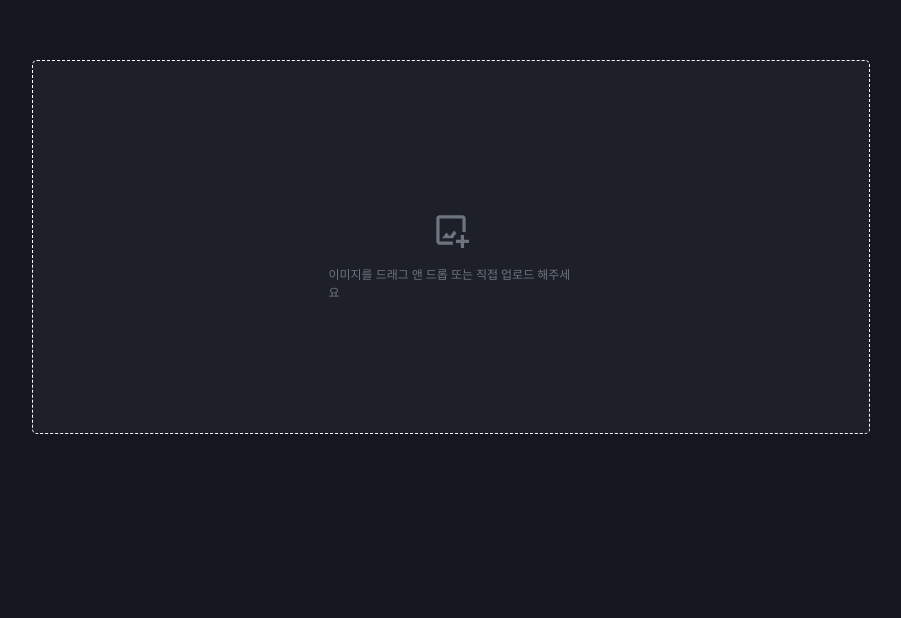
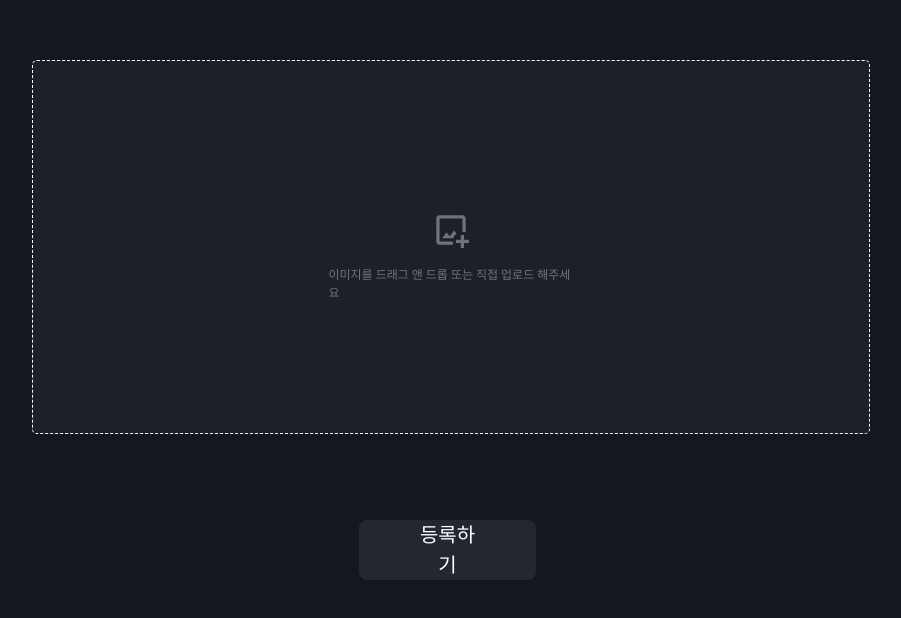
Before and after one commit to Mesiter-herehere/Here_FE, a Next.js app: page /Write in a window 1280 px wide. Shown: the part 863-1481 px from the top of the page, without its empty margins (193-1094 px from the left). Before the commit the page ends 1383 px from the top, so only its background shows below. Built offline with nearby package versions, Linux system fonts and the light colour scheme.

Commit message:
자기소개 작성 페이지, 이미지 관련 기능 빼고 다 만듬

```diff
--- a/app/pages/Write.tsx
+++ b/app/pages/Write.tsx
@@ -1,6 +1,6 @@
 'use client'
 
-import React, { use, useState } from "react";
+import React, { useState } from "react";
 import * as S from "../styles/Write";
 import { useRouter } from "next/navigation";
 import axios from "axios";
@@ -11,14 +11,15 @@ function Write(){
     const [titleValue, setTitleValue] = useState("");
     const [containValue, setContainValue] = useState("");
 
-    function handleTitleChange(e: string){
-        setTitleValue(titleValue);
+    function handleTitleChange(e: any){
+        setTitleValue(e.target.titleValue);
     }
-    function handleContainChange(e : string){
-        setContainValue(containValue)
+    function handleContainChange(e : any){
+        setContainValue(e.target.containValue)
     }
 
-    const handlesubmit = async (e: any) => {
+    const handleSubmit = async (e: any) => {
+        e.preventDefault();
         const dto = {
             Title : titleValue,
             Contain : containValue
@@ -26,6 +27,7 @@ function Write(){
 
         try {
             const response = await axios.post("/api/write", dto);
+            router.push("/");
 
 
         } catch (error) {
@@ -62,6 +64,10 @@ function Write(){
                     <S.imgspan>이미지를 드래그 앤 드롭 또는 직접 업로드 해주세요</S.imgspan>
                 </S.imgbox>
             </S.imgboxdiv>
+
+            <S.buttondiv>
+                <S.submitButton onClick={handleSubmit}>등록하기</S.submitButton>
+            </S.buttondiv>
         </>
     );
 }
--- a/app/styles/Write.ts
+++ b/app/styles/Write.ts
@@ -1,3 +1,4 @@
+import { symlink } from "fs";
 import styled from "styled-components";
 
 export const Title = styled.span`
@@ -212,3 +213,23 @@ export const imgspan = styled.span`
     text-align: left;
     color: #6c757d;
 `
+
+export const buttondiv = styled.div`
+    display: flex;
+    justify-content: center;
+    padding-bottom: 100px;
+`
+
+export const submitButton = styled.button`
+    width: 177px;
+    height: 60px;
+    padding: 18px 53px 18px 54px;
+    border-radius: 8px;
+    background-color: #242630;
+    color: white;
+    font-family: Pretendard;
+    font-size: 20px;
+    font-weight: 500;
+    display: flex;
+    align-items: center;
+`
```
